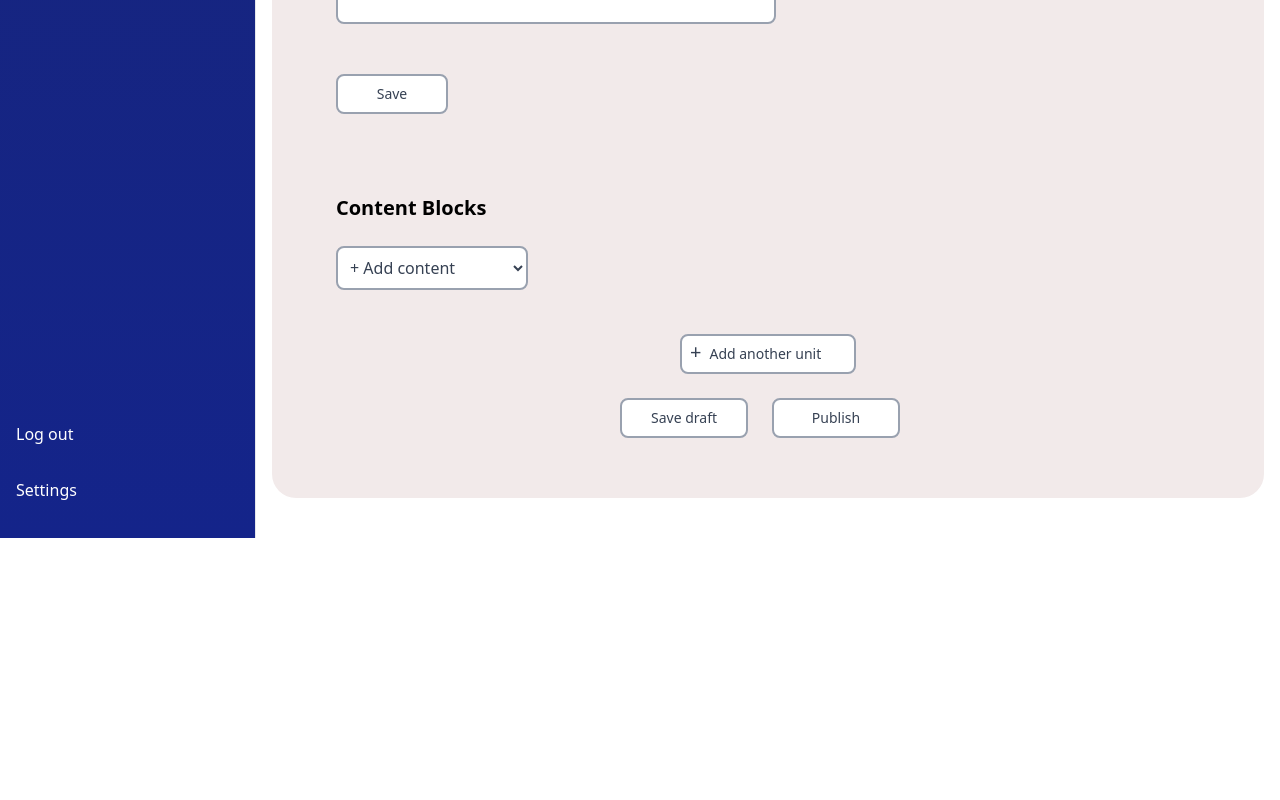
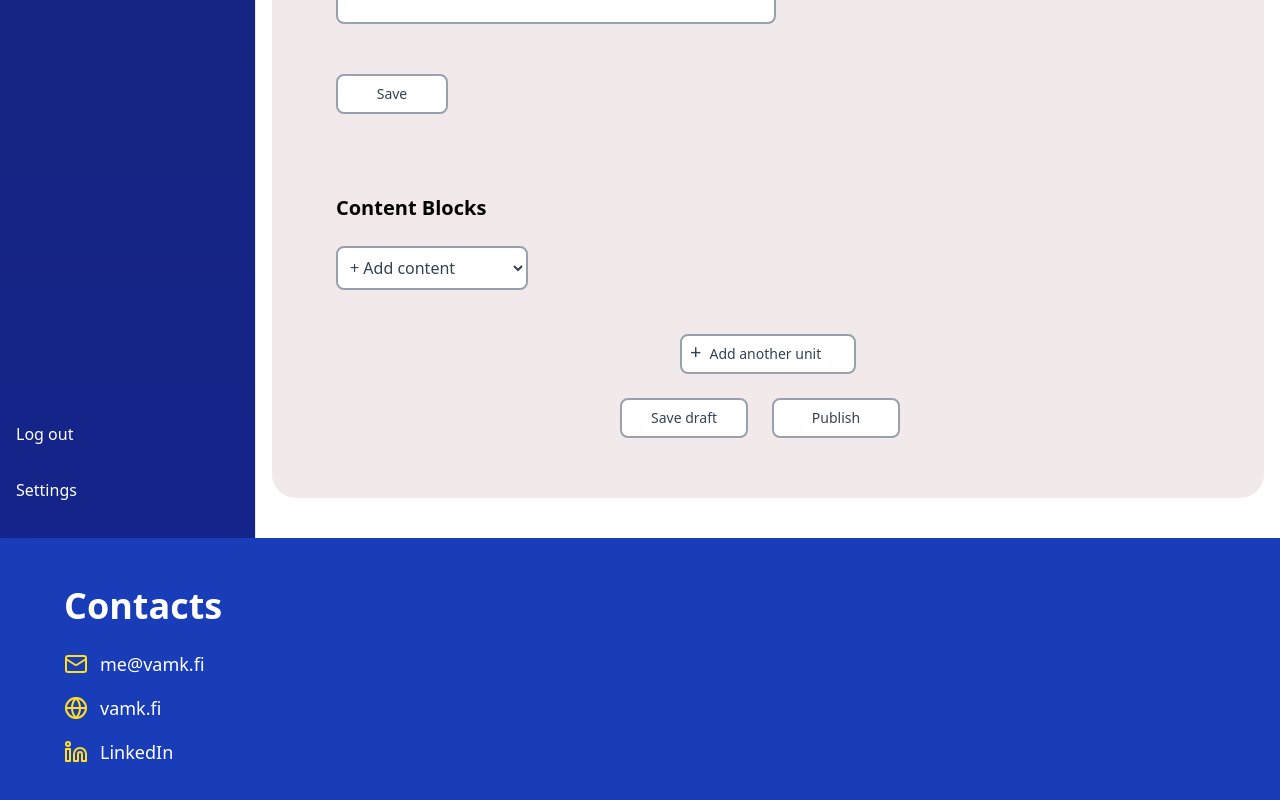
Before and after one commit to phiquangdat/tetra_app, a React (Vite) app in the folder frontend/: page /admin/modules/create in a window 1280 px wide. Shown: the part 1900-2700 px from the top of the page. Before the commit the page ends 2438 px from the top, so only its background shows below. Built offline with nearby package versions, Linux system fonts and the light colour scheme; no server answers; what chartjs-plugin-datalabels would draw is missing.

Commit message:
refactor: move and integrate common Footer component across all layouts
- Moved homepage footer to /components/ui/Footer.tsx
- Added Footer to Home.tsx, UserLayout.tsx, and AdminLayout.tsx
- Ensured consistent structure and styling across views

```diff
--- a/frontend/src/components/home/Home.tsx
+++ b/frontend/src/components/home/Home.tsx
@@ -1,8 +1,8 @@
 import HomeHeader from './HomeHeader';
 import Hero from './Hero';
-import Footer from './Footer';
 import About from './About';
 import Features from './Features';
+import Footer from '../ui/Footer'; // updated import
 
 const Home = () => {
   return (
--- a/frontend/src/layouts/AdminLayout.tsx
+++ b/frontend/src/layouts/AdminLayout.tsx
@@ -1,6 +1,7 @@
 import { Outlet } from 'react-router-dom';
 import SharedHeader from '../components/common/SharedHeader.tsx';
 import Sidebar, { type SidebarItem } from '../components/ui/Sidebar';
+import Footer from '../components/ui/Footer';
 
 const topItems: SidebarItem[] = [
   { label: 'Dashboard', path: '/admin/dashboard', icon: null },
@@ -25,6 +26,7 @@ function AdminLayout() {
           <Outlet />
         </main>
       </div>
+      <Footer />
     </div>
   );
 }
--- a/frontend/src/layouts/UserLayout.tsx
+++ b/frontend/src/layouts/UserLayout.tsx
@@ -5,6 +5,7 @@ import { UnitContentProvider } from '../context/UnitContentContext';
 import { QuizProvider } from '../context/QuizContext.tsx';
 import SharedHeader from '../components/common/SharedHeader.tsx';
 import Sidebar, { type SidebarItem } from '../components/ui/Sidebar';
+import Footer from '../components/ui/Footer';
 
 const topItems: SidebarItem[] = [
   { label: 'Dashboard', path: '/user/dashboard', icon: null },
@@ -31,6 +32,7 @@ export default function UserLayout() {
                 <QuizStartModal />
               </main>
             </div>
+            <Footer />
           </div>
         </QuizProvider>
       </UnitContentProvider>
```
Also changed, not shown: frontend/src/components/ui/Footer.tsx (renamed from frontend/src/components/home/Footer.tsx).
